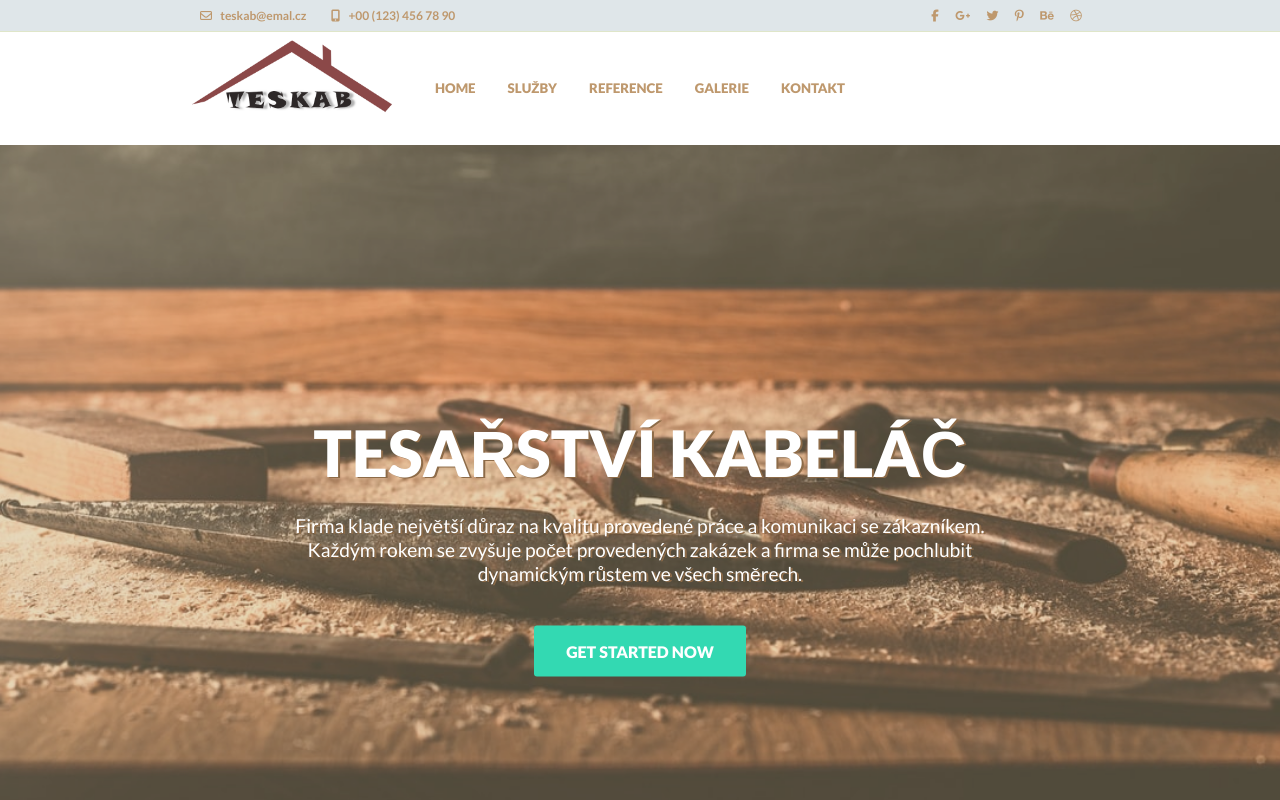
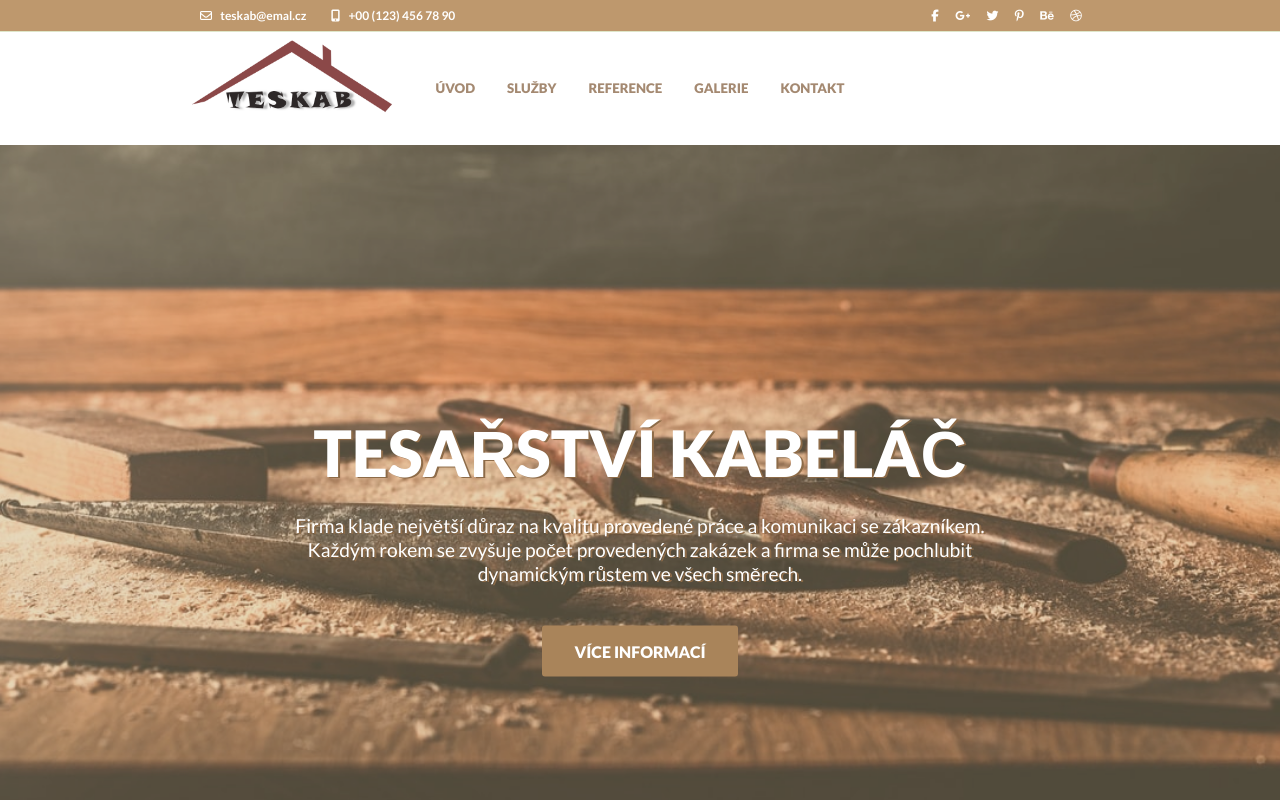
Before and after one commit to kopkaa/VIA_PROJECT, a website: page index.html in a window 1280 px wide. Shown: the top 800 px of the page. Drawn offline with nearby package versions, Linux system fonts and the light colour scheme; files that its build step writes are made by us from their sources; files whose address does not match are found by name; a web font is replaced by a local one.

Commit message:
color pallete update

```diff
--- a/index.html
+++ b/index.html
@@ -27,7 +27,7 @@
       <ul>
         <img width="100" height="100" src="./img/teskabPNG.png" />
         <div class="items">
-          <li><a href="default.asp">Home</a></li>
+          <li><a href="default.asp">Úvod</a></li>
           <li><a href="news.asp">Služby</a></li>
           <li><a href="contact.asp">Reference</a></li>
           <li><a href="about.asp">Galerie</a></li>
@@ -41,7 +41,7 @@
       <div class="header__main--title">
           <h1 class="main">Tesařství kabeláč</h1><br>
           <span class="second">Firma klade největší důraz na kvalitu provedené práce a komunikaci se zákazníkem. Každým rokem se zvyšuje počet provedených zakázek a firma se může pochlubit dynamickým růstem ve všech směrech.</span>
-          <button class="green-button">get started now</button>
+          <button class="green-button">Více informací</button>
       </div>
     </div>
   </header>
--- a/styles/scss/base.scss
+++ b/styles/scss/base.scss
@@ -34,7 +34,7 @@ p {
 .green-button {
     @include fontLato(1rem, 800 );
     text-transform: uppercase;
-    background-color: $light_green;
+    background-color: $beaver;
     display: block;
     margin: auto;
     margin-top: 2.5rem;
@@ -47,6 +47,6 @@ p {
 
     &:hover {
         cursor: pointer;
-        background-color: darken($light_green, 15%);
+        background-color: darken($beaver, 15%);
     }
 }
--- a/styles/scss/footer.scss
+++ b/styles/scss/footer.scss
@@ -109,7 +109,7 @@ footer {
 				height: 80%;
 				cursor: pointer;
 				color: white;
-				background-color: $light_green;
+				background-color: $beaver;
 				font-weight: 600;
 				transform: translateX(2px);
 		}
--- a/styles/scss/header.scss
+++ b/styles/scss/header.scss
@@ -52,12 +52,12 @@ header {
 		align-items: center;
 		justify-content: space-between;
 		padding: 0 $layout_padding;
-		background-color: $light_grey;
+		background-color: $main_color;
 		border-bottom: 1px solid #dfe6c9;
 
 		a {
 			text-decoration: none;
-			color: $main_color;
+			color: white;
 			margin-left: 0.5rem;
 
 			i {
@@ -65,7 +65,7 @@ header {
 			}
 
 			&:hover {
-				color: lighten($main_color, 20%);
+				color: lighten(white, 20%);
 			}
 		}
 
@@ -102,14 +102,14 @@ header {
 		}
 
 		li {
-			color: $main_color;
+			color: $menu_items;
 			padding: 1rem;
 		}
 
 		li a {
 			@include fontLato(0.83rem, 800);
 			display: block;
-			color: $main_color;
+			color: $menu_items;
 			text-decoration: none;
 			text-transform: uppercase;
 			position: relative;
--- a/styles/scss/pages/homepage.scss
+++ b/styles/scss/pages/homepage.scss
@@ -37,7 +37,7 @@
 
 			    	i {
 			    		font-size: 2rem;
-			    		color: $light_green;
+			    		color: $beaver;
 			    	}
 			    }
 
--- a/styles/scss/variables.scss
+++ b/styles/scss/variables.scss
@@ -6,6 +6,7 @@ $layout_padding_middle: 12vw;
 // colors
 $light_grey: #dfe6e9;
 $text-color: #bdc3c7;
-$light_green: #33d9b2;
+$beaver: #a9845aff;
 $main_color: #be986d;
+$menu_items: #a48971ff;
 $footer_color: #8d6b48;
```
Also changed, not shown: styles/css/styles.css.
